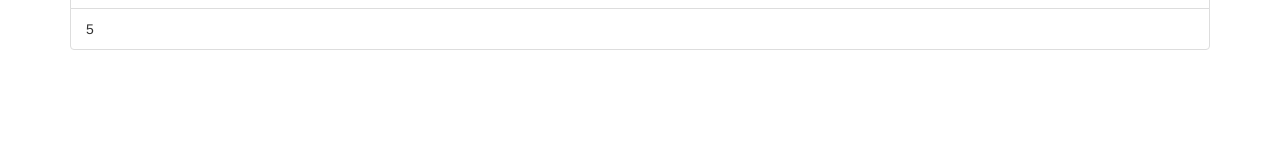
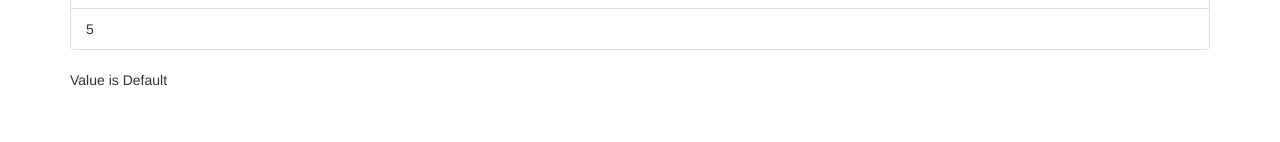
Before and after one commit to psanti93/angular-directives-lesson, an Angular app: page / in a window 1280 px wide. Shown: the part 158-300 px from the top of the page. Built offline with nearby package versions, Linux system fonts and the light colour scheme.

Commit message:
Add example of ng switch

```diff
--- a/src/app/app.component.html
+++ b/src/app/app.component.html
@@ -39,6 +39,12 @@
         </li>
         </div>
       </div>
+      <div [ngSwitch]="value">
+        <p *ngSwitchCase="5">Value is 5</p>
+        <p *ngSwitchCase="10">Value is 10</p>
+        <p *ngSwitchCase="100">Value is 100</p>
+        <p *ngSwitchDefault>Value is Default</p>
+      </div>
     </div>
   </div>
 </div>
--- a/src/app/app.component.ts
+++ b/src/app/app.component.ts
@@ -10,4 +10,5 @@
   oddNumbers = [1,3,5]
   evenNumbers =[2,4]
   onlyOdd = false;
+  value= 0;
 }
```
